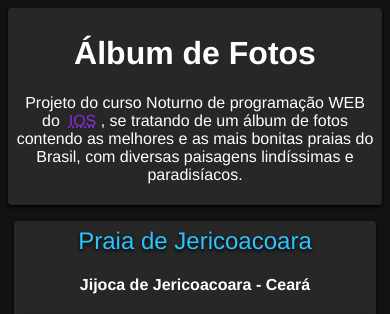
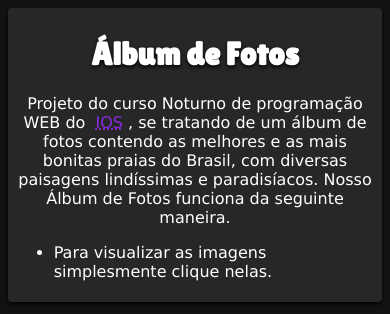
Before and after one commit to Gabriel-Sousa-Amorim/PRE-TCC-WEB, a plain HTML site: page index.html in a window 390 px wide. Shown: the top 314 px of the page. Drawn offline with Linux system fonts and the light colour scheme.

Commit message:
Responsividade figcaption

```diff
--- a/index.html
+++ b/index.html
@@ -27,8 +27,11 @@
           >
           , se tratando de um álbum de fotos contendo as melhores e as mais
           bonitas praias do Brasil, com diversas paisagens lindíssimas e
-          paradisíacos.
+          paradisíacos. Nosso Álbum de Fotos funciona da seguinte maneira.
         </p>
+        <ul style="text-align: start;">
+          <li>Para visualizar as imagens simplesmente clique nelas.</li>
+        </ul>
       </div>
     </header>
 
--- a/style.css
+++ b/style.css
@@ -1,10 +1,11 @@
 @charset 'utf-8';
+@import url('https://fonts.googleapis.com/css2?family=Lilita+One&display=swap');
 html,
 body {
   margin: 0;
   padding: 0;
-  font-family: "Franklin Gothic Medium", "Arial Narrow", Arial, sans-serif;
   color-scheme: dark;
+  font-family: 'Lucida Sans', 'Lucida Sans Regular', 'Lucida Grande', 'Lucida Sans Unicode', Geneva, Verdana, sans-serif;
 }
 header,
 main {
@@ -21,6 +22,10 @@ header > div {
   box-shadow: 0 0.5vw 1vw #000;
   display: block;
   box-sizing: border-box;
+}
+header h1 {
+  font-family: 'Lilita One', cursive;
+  text-shadow: 0 0.5vw 1vw #000;
 }
 
 main > section {
```
